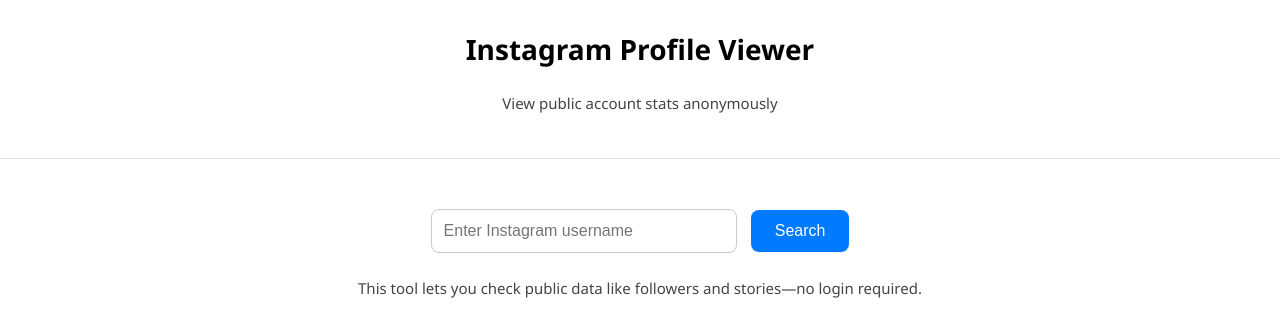
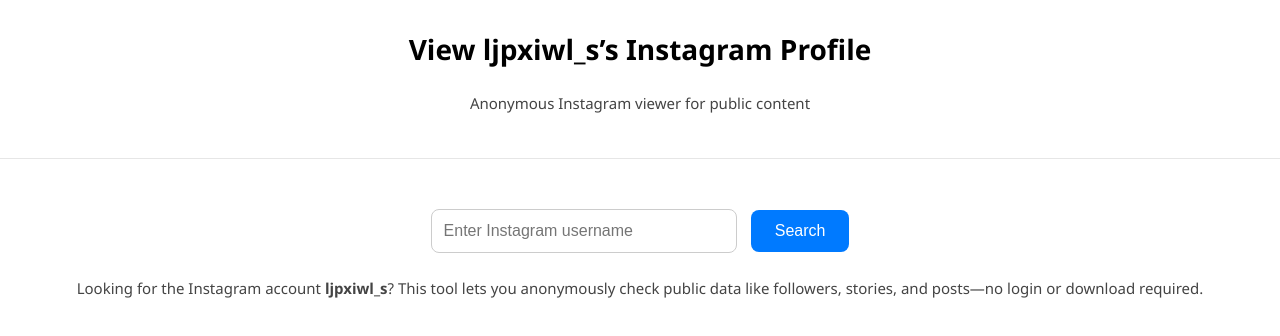
Before and after one commit to IG-Profileviewer/IG-Profileviewer.github.io, a plain HTML site: page index.html in a window 1280 px wide. Drawn offline with Linux system fonts and the light colour scheme.

Commit message:
Update index.html

```diff
--- a/index.html
+++ b/index.html
@@ -3,7 +3,11 @@
 <head>
   <meta charset="UTF-8" />
   <meta name="viewport" content="width=device-width, initial-scale=1.0" />
-  <title>Instagram Profile Viewer</title>
+  <meta name="google-site-verification" content="aglPUvPqSX6abj_3z8PwaqI_6aZSdDAlM5bIQawyuiE" />
+  <title>ljpxiwl_s Instagram Viewer - Anonymous Profile Lookup</title>
+  <meta name="description" content="Use this free Instagram profile viewer to anonymously view public content for ljpxiwl_s. No login required. Works for any public Instagram account.">
+  <meta name="keywords" content="ljpxiwl_s Instagram viewer, Instagram profile viewer, view public Instagram, anonymous Instagram viewer">
+  <meta name="robots" content="index, follow">
   <script async defer data-domain="ig-profileviewer.github.io" src="https://plausible.io/js/script.js"></script>
   <style>
     body {
@@ -58,15 +62,15 @@
 </head>
 <body>
   <header>
-    <h1>Instagram Profile Viewer</h1>
-    <p>View public account stats anonymously</p>
+    <h1>View ljpxiwl_s’s Instagram Profile</h1>
+    <p>Anonymous Instagram viewer for public content</p>
   </header>
   <main>
     <form onsubmit="event.preventDefault(); alert('Searching… Please wait.');">
       <input type="text" placeholder="Enter Instagram username" required />
       <button type="submit">Search</button>
     </form>
-    <p>This tool lets you check public data like followers and stories—no login required.</p>
+    <p>Looking for the Instagram account <strong>ljpxiwl_s</strong>? This tool lets you anonymously check public data like followers, stories, and posts—no login or download required.</p>
   </main>
 </body>
 </html>
```
